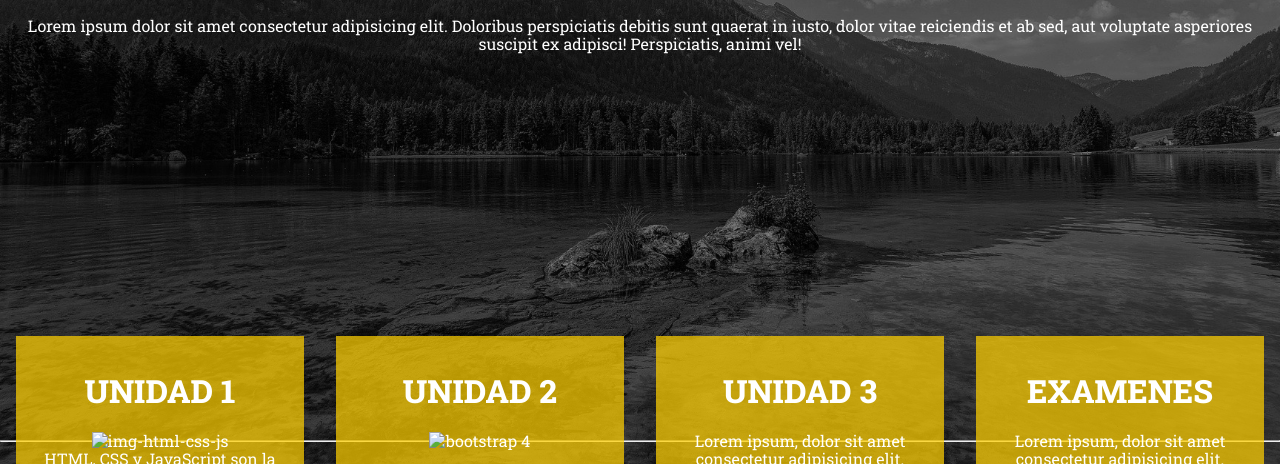
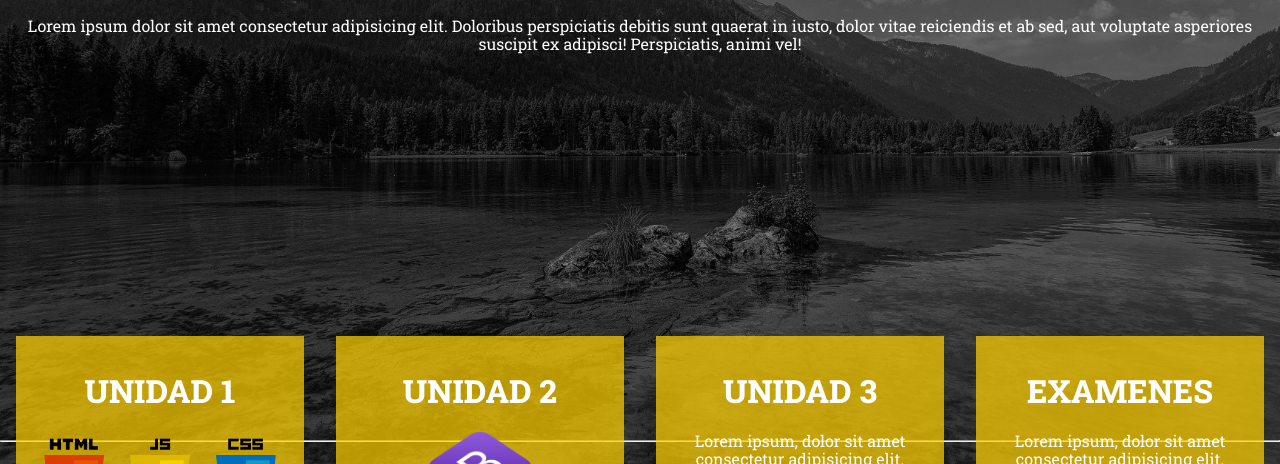
Before and after one commit to TheAlexmen11/repositorio, a plain HTML site: page index.html in a window 1280 px wide. Shown: the part 336-800 px from the top of the page. Drawn offline with Linux system fonts and the light colour scheme; the site is published under a folder, as on GitHub Pages, so addresses that start at the root find nothing.

Commit message:
arreglo en url de imagenes
se arreglo por un fallo en el repositorio remoto

```diff
--- a/index.html
+++ b/index.html
@@ -41,7 +41,7 @@
             <section class="section-tarjets">
                 <div class="tarjet">
                     <h1>UNIDAD 1</h1>
-                    <img src="/static/img/TemaUnid1.png" alt="img-html-css-js">
+                    <img src="static/img/TemaUnid1.png" alt="img-html-css-js">
                     <p>HTML, CSS y JavaScript son la base para el desarrollo web </p>
                     <br>
                     <ol class="lista-web">
@@ -57,7 +57,7 @@
                 <div class="tarjet">
                     <h1>UNIDAD 2</h1>
                     <div class="imgTema2">
-                        <img src="/static/img/TemaUnid2.png" alt="bootstrap 4">
+                        <img src="static/img/TemaUnid2.png" alt="bootstrap 4">
                     </div>
                     <br>
                     <p>Bootstrap es un kit de herramientas de código abierto para desarrollos web responsive con HTML, CSS y JavaScript. </p>
```
